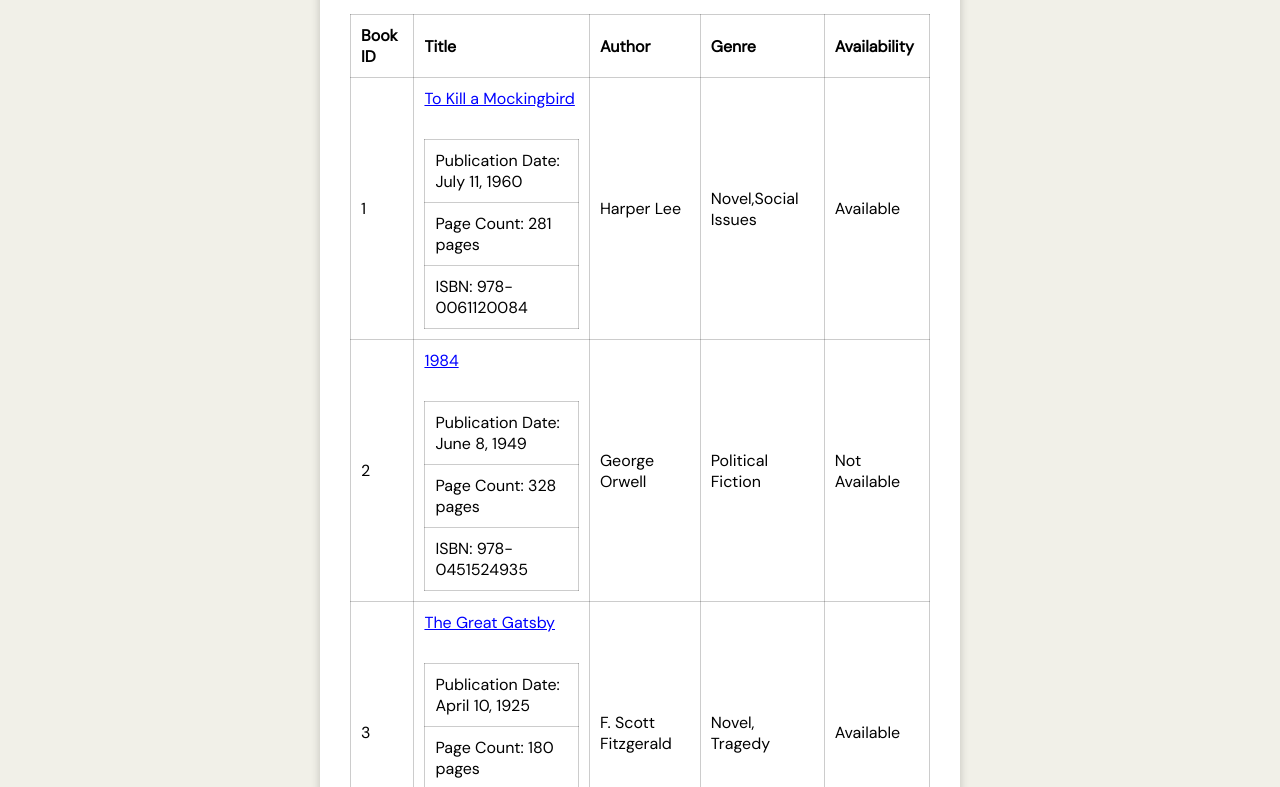
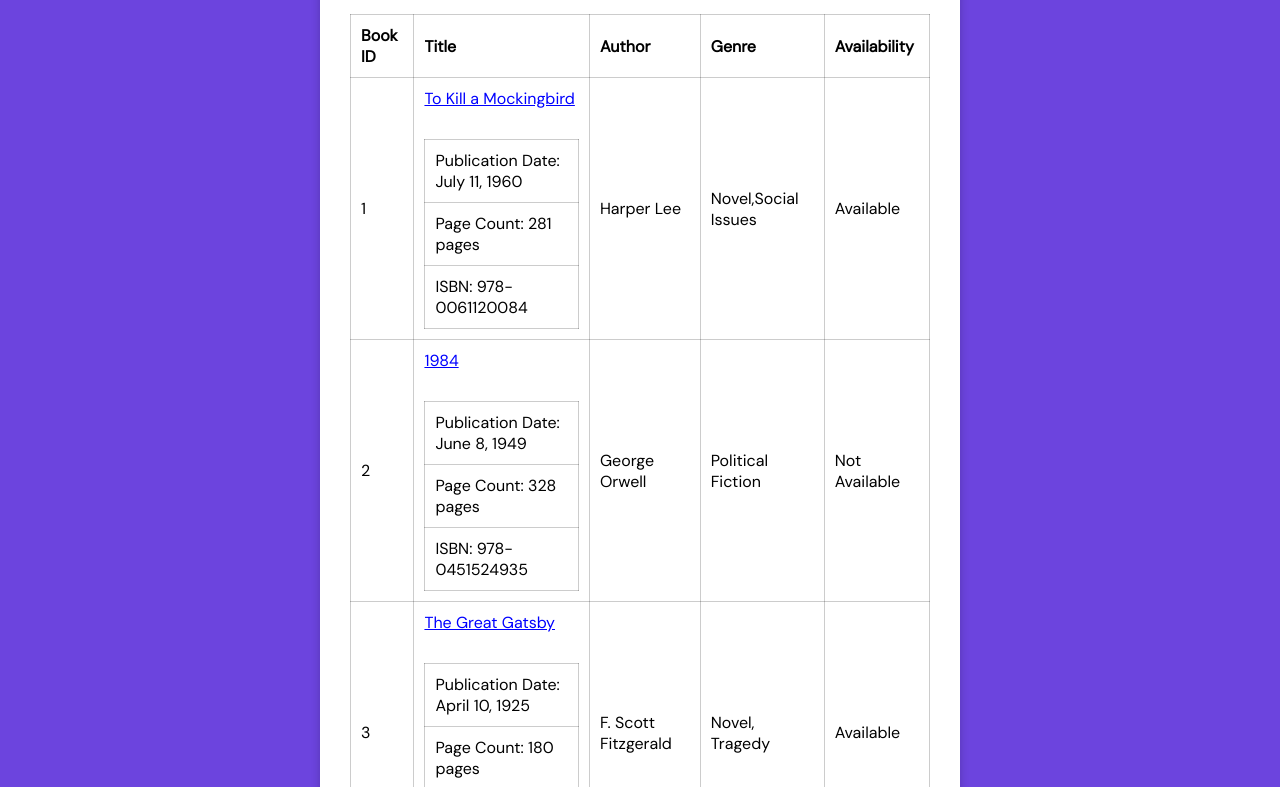
Before and after one commit to urstrulyrohan/Contest-2-Library-System, a plain HTML site: page index.html in a window 1280 px wide. Shown: the part 189-976 px from the top of the page. Drawn offline with Linux system fonts and the light colour scheme.

Commit message:
Update style.css

```diff
--- a/style.css
+++ b/style.css
@@ -9,7 +9,7 @@ html{
   font-family: "DM Sans", sans-serif;
 }
 body {
-  background-color: #F1F0E8;
+  background-color: #6c44de;
 }
 
 .navbar {
```
